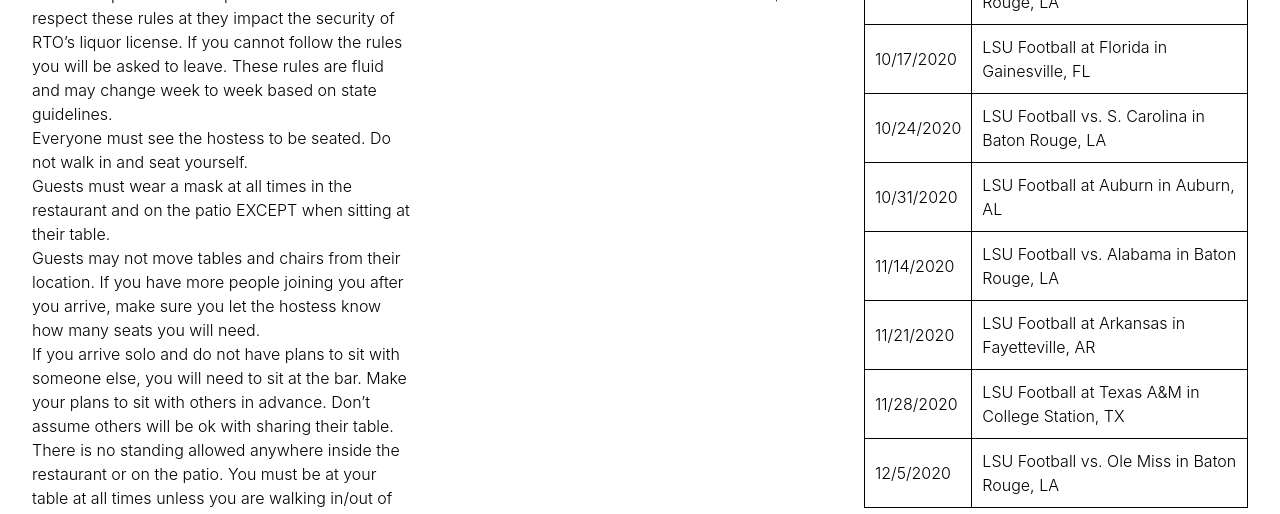
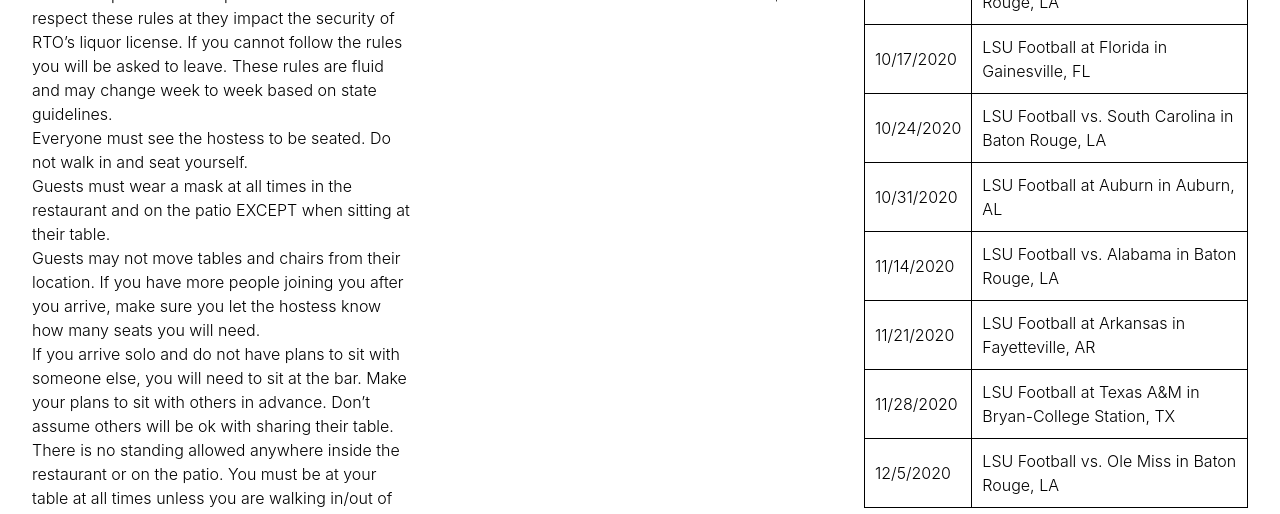
Before and after one commit to lsu-phoenix-alumni/lsu-phoenix-alumni.github.io, a Jekyll site: the page built from index.html, in a window 1280 px wide and 900 px high, scrolled down 965 px. Shown: the part 154-668 px from the top of the window. Built offline with Jekyll 4.4.1, drawn with Linux system fonts in a browser that asks for light colours.

Commit message:
Updated Upcoming Events

```diff
--- a/_announcements/upcoming-events.markdown
+++ b/_announcements/upcoming-events.markdown
@@ -24,7 +24,7 @@
 
   <tr>
     <td>10/24/2020</td>
-    <td>LSU Football vs. S. Carolina in Baton Rouge, LA</td>
+    <td>LSU Football vs. South Carolina in Baton Rouge, LA</td>
   </tr>
 
   <tr>
@@ -44,7 +44,7 @@
 
   <tr>
     <td>11/28/2020</td>
-    <td>LSU Football at Texas A&M in College Station, TX</td>
+    <td>LSU Football at Texas A&M in Bryan-College Station, TX</td>
   </tr>
 
   <tr>
```
